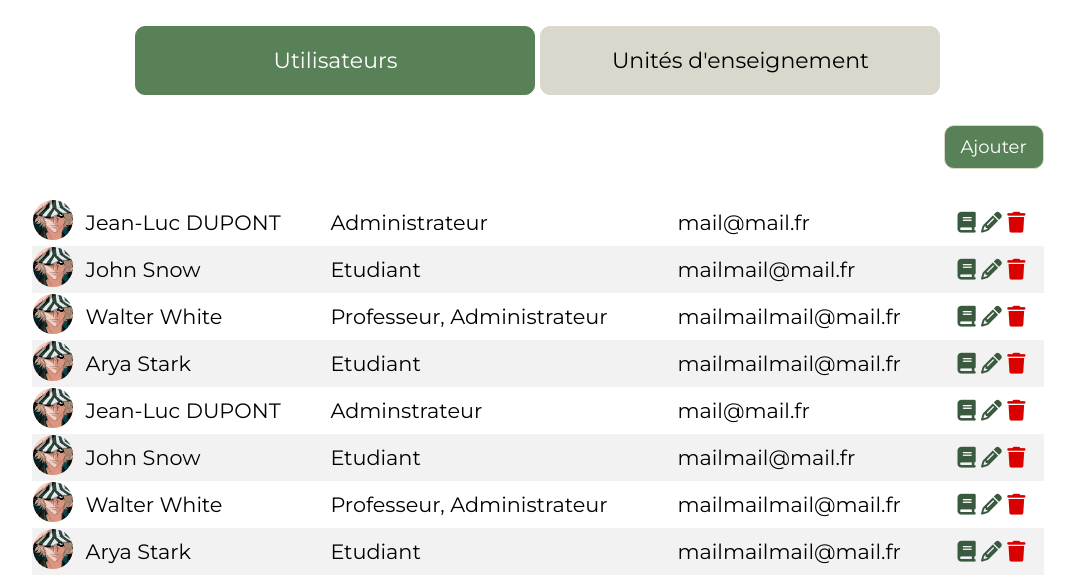
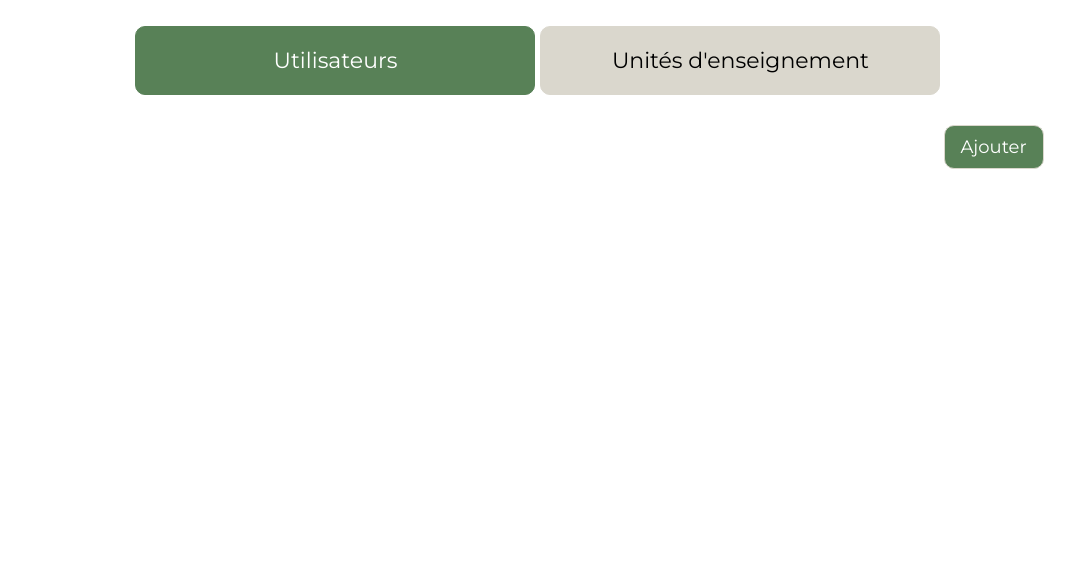
Before and after one commit to Enesinho90/Soodle, a Symfony app: template templates/admin/index.html.twig in a window 1280 px wide. Shown: the part 281-864 px from the top of the page, without its empty margins (102-1177 px from the left). After the commit the page ends 450 px from the top, so only its background shows below. Run offline with Twig, Linux system fonts and the light colour scheme; the template is opened without the code that fills it, so the values that code supplies are empty; style sheets or scripts are compiled from the project's sources; some libraries are stand-ins or nearby versions.

Commit message:
Update index.html.twig

```diff
--- a/templates/admin/index.html.twig
+++ b/templates/admin/index.html.twig
@@ -23,160 +23,37 @@
             <button onclick='window.open("{{ url('app_createUser') }}", "_blank")' class="add">Ajouter</button>
         </div>
         <table id="users">
+            {% for utilisateur in utilisateurs %}
             <tr>
                 <td><img class=image-table src="{{  asset('images/avatar.jpg')  }}"></td>
-                <td>Jean-Luc DUPONT</td>
-                <td>Administrateur</td>
-                <td>mail@mail.fr</td>
+                <td>{{ utilisateur.prenom }}  {{ utilisateur.nom }}</td>
+                <td>{% for role in utilisateur.roles %}
+                        {{ role }}
+                    {% endfor %}
+                </td>
+                <td>{{ utilisateur.email }}</td>
                 <td class="interact-buttons">
                     <i class="fa-solid fa-book"></i>
                     <i class="fa-solid fa-pencil"></i>
                     <i class="fa-solid fa-trash"></i>
                 </td>
             </tr>
-            <tr>
-                <td><img class=image-table src="{{ asset('images/avatar.jpg') }}"></td>
-                <td>John Snow</td>
-                <td>Etudiant</td>
-                <td>mailmail@mail.fr</td>
-                <td class="interact-buttons">
-                    <i class="fa-solid fa-book"></i>
-                    <i class="fa-solid fa-pencil"></i>
-                    <i class="fa-solid fa-trash"></i>
-                </td>
-            </tr>
-            <tr>
-                <td><img class=image-table src="{{ asset('images/avatar.jpg') }}"></td>
-                <td>Walter White</td>
-                <td>Professeur, Administrateur</td>
-                <td>mailmailmail@mail.fr</td>
-                <td class="interact-buttons">
-                    <i class="fa-solid fa-book"></i>
-                    <i class="fa-solid fa-pencil"></i>
-                    <i class="fa-solid fa-trash"></i>
-                </td>
-            </tr>
-            <tr>
-                <td><img class=image-table src="{{ asset('images/avatar.jpg') }}"></td>
-                <td>Arya Stark</td>
-                <td>Etudiant</td>
-                <td>mailmailmail@mail.fr</td>
-                <td class="interact-buttons">
-                    <i class="fa-solid fa-book"></i>
-                    <i class="fa-solid fa-pencil"></i>
-                    <i class="fa-solid fa-trash"></i>
-                </td>
-            </tr>
-            <tr>
-                <td><img class=image-table src="{{ asset('images/avatar.jpg') }}"></td>
-                <td>Jean-Luc DUPONT</td>
-                <td>Adminstrateur</td>
-                <td>mail@mail.fr</td>
-                <td class="interact-buttons">
-                    <i class="fa-solid fa-book"></i>
-                    <i class="fa-solid fa-pencil"></i>
-                    <i class="fa-solid fa-trash"></i>
-                </td>
-            </tr>
-            <tr>
-                <td><img class=image-table src="{{ asset('images/avatar.jpg') }}"></td>
-                <td>John Snow</td>
-                <td>Etudiant</td>
-                <td>mailmail@mail.fr</td>
-                <td class="interact-buttons">
-                    <i class="fa-solid fa-book"></i>
-                    <i class="fa-solid fa-pencil"></i>
-                    <i class="fa-solid fa-trash"></i>
-                </td>
-            </tr>
-            <tr>
-                <td><img class=image-table src="{{ asset('images/avatar.jpg') }}"></td>
-                <td>Walter White</td>
-                <td>Professeur, Administrateur</td>
-                <td>mailmailmail@mail.fr</td>
-                <td class="interact-buttons">
-                    <i class="fa-solid fa-book"></i>
-                    <i class="fa-solid fa-pencil"></i>
-                    <i class="fa-solid fa-trash"></i>
-                </td>
-            </tr>
-            <tr>
-                <td><img class=image-table src="{{ asset('images/avatar.jpg') }}"></td>
-                <td>Arya Stark</td>
-                <td>Etudiant</td>
-                <td>mailmailmail@mail.fr</td>
-                <td class="interact-buttons">
-                    <i class="fa-solid fa-book"></i>
-                    <i class="fa-solid fa-pencil"></i>
-                    <i class="fa-solid fa-trash"></i>
-                </td>
-            </tr>
+            {% endfor %}
+
         </table>
 
         <table class="hide" id="ues">
+            {% for cour in cours %}
             <tr>
                 <td><img class=image-table src="{{ asset('images/background-cours1.jpg') }}"></td>
-                <td>WE4A</td>
-                <td>Technologies et programmation WEB</td>
+                <td>{{ cour.code }}</td>
+                <td>{{ cour.intitulé }}</td>
                 <td class="interact-buttons">
                     <i class="fa-solid fa-pencil"></i>
                     <i class="fa-solid fa-trash"></i>
                 </td>
             </tr>
-            <tr>
-                <td><img class=image-table src="{{ asset('images/background-cours1.jpg') }}"></td>
-                <td>SY43</td>
-                <td>Android development</td>
-                <td class="interact-buttons">
-                    <i class="fa-solid fa-pencil"></i>
-                    <i class="fa-solid fa-trash"></i>
-                </td>
-            </tr>
-            <tr>
-                <td><img class=image-table src="{{ asset('images/background-cours1.jpg') }}"></td>
-                <td>RS40</td>
-                <td>Réseaux et Cybersécurité niveau 1</td>
-                <td class="interact-buttons">
-                    <i class="fa-solid fa-pencil"></i>
-                    <i class="fa-solid fa-trash"></i>
-                </td>
-            </tr>
-            <tr>
-                <td><img class=image-table src="{{ asset('images/background-cours1.jpg') }}"></td>
-                <td>SI40</td>
-                <td>Systèmes d'information</td>
-                <td class="interact-buttons">
-                    <i class="fa-solid fa-pencil"></i>
-                    <i class="fa-solid fa-trash"></i>
-                </td>
-            </tr>
-            <tr>
-                <td><img class=image-table src="{{ asset('images/background-cours1.jpg') }}"></td>
-                <td>WE4A</td>
-                <td>Technologies et programmation WEB</td>
-                <td class="interact-buttons">
-                    <i class="fa-solid fa-pencil"></i>
-                    <i class="fa-solid fa-trash"></i>
-                </td>
-            </tr>
-            <tr>
-                <td><img class=image-table src="{{ asset('images/background-cours1.jpg') }}"></td>
-                <td>SY43</td>
-                <td>Android development</td>
-                <td class="interact-buttons">
-                    <i class="fa-solid fa-pencil"></i>
-                    <i class="fa-solid fa-trash"></i>
-                </td>
-            </tr>
-            <tr>
-                <td><img class=image-table src="{{ asset('images/background-cours1.jpg') }}"></td>
-                <td>RS40</td>
-                <td>Réseaux et Cybersécurité niveau 1</td>
-                <td class="interact-buttons">
-                    <i class="fa-solid fa-pencil"></i>
-                    <i class="fa-solid fa-trash"></i>
-                </td>
-            </tr>
+            {% endfor %}
 
         </table>
 
```
